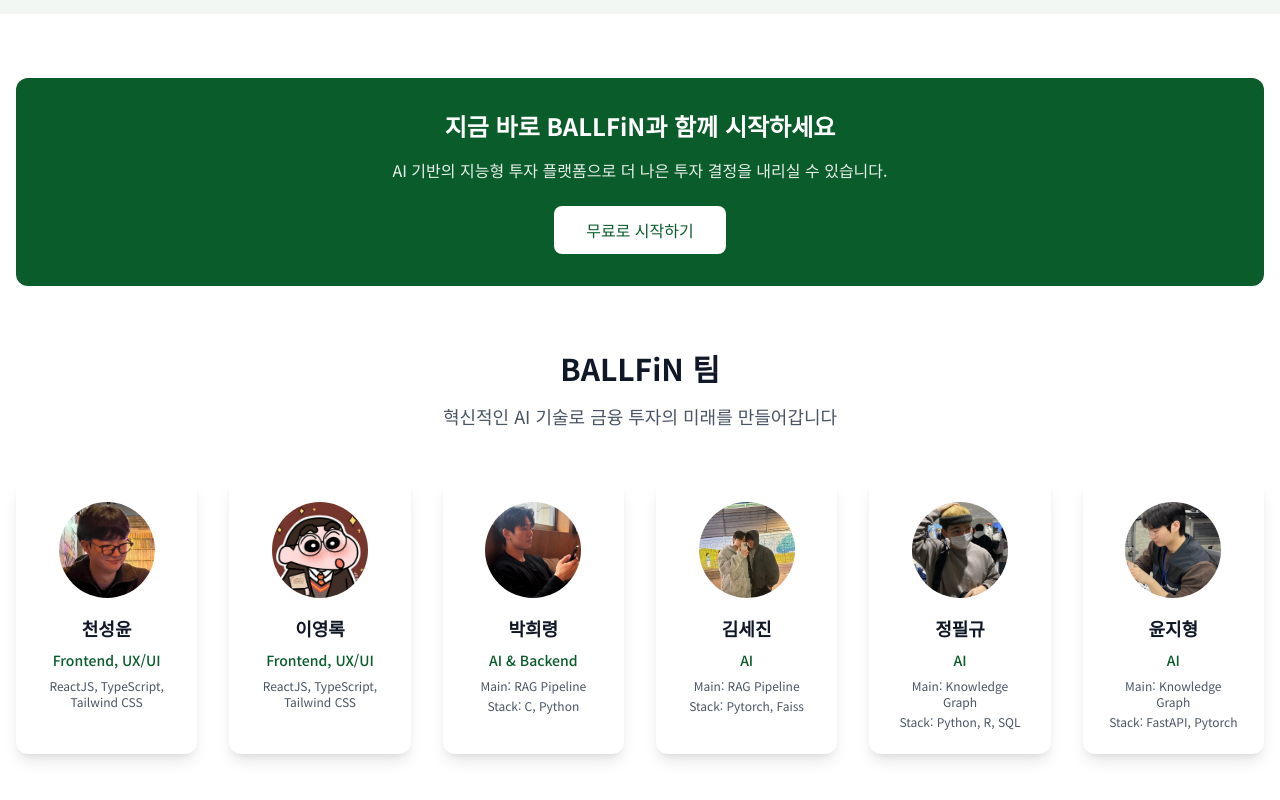
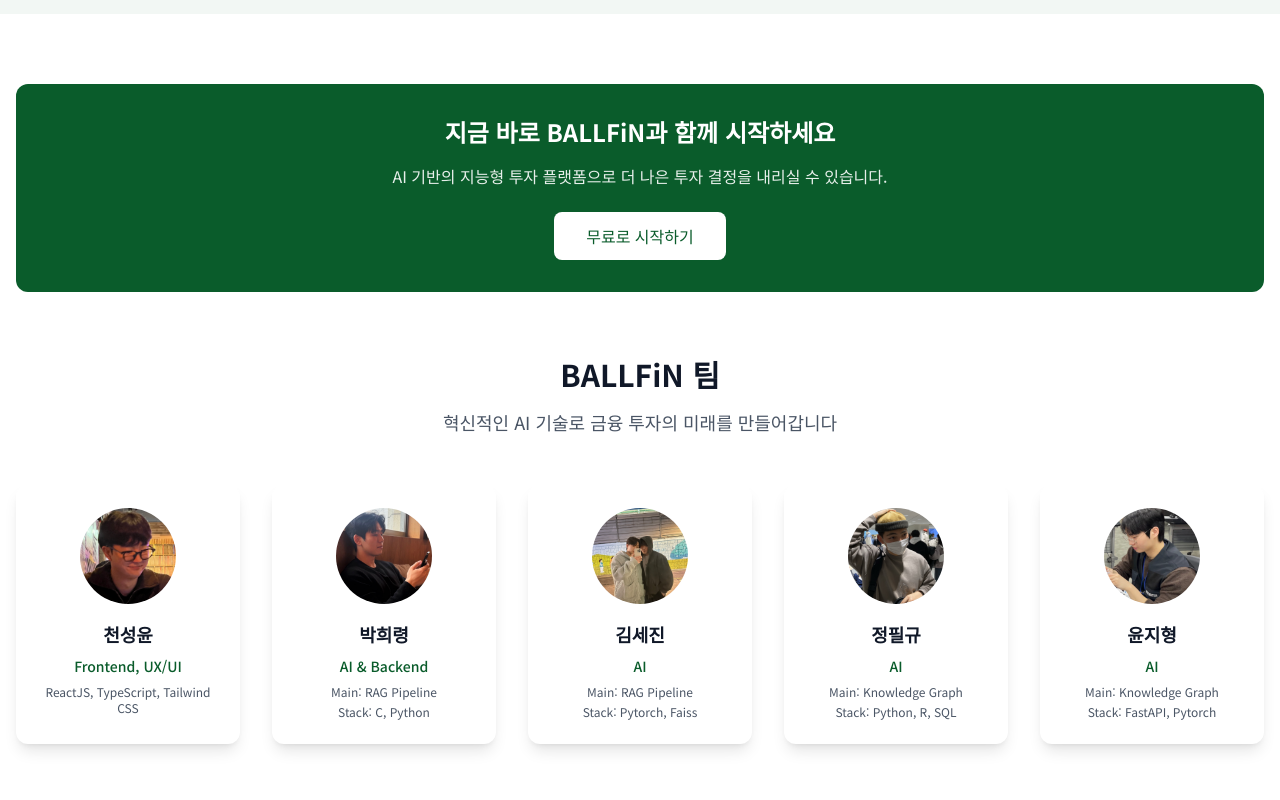
Before and after one commit to BALLFiN/BALLFiN-FE, a React (Vite) app: page /intro in a window 1280 px wide. Shown: the part 1662-2462 px from the top of the page. Built offline with nearby package versions, Linux system fonts and the light colour scheme; a web font is replaced by a local one.

Commit message:
🔥: 소개 변경 삭제

```diff
--- a/src/pages/introPage.tsx
+++ b/src/pages/introPage.tsx
@@ -7,7 +7,6 @@ import park from "../assets/member/park.png";
 import kim from "../assets/member/kim.png";
 import jeong from "../assets/member/jeong.png";
 import yoon from "../assets/member/yoon.png";
-import lee from "../assets/member/lee.jpeg";
 import { BarChart2 } from "lucide-react"; // 실시간 시장 지표 및 주가 모니터링
 import { TrendingUp } from "lucide-react"; // 실시간 뉴스 기반 AI 주식 매매 서비스
 import { Newspaper } from "lucide-react"; // AI 기반 금융 뉴스 분석 서비스
@@ -205,7 +204,7 @@ export default function Intro() {
             whileInView={{ opacity: 1, y: 0 }}
             viewport={{ once: true }}
             transition={{ duration: 0.8 }}
-            className="grid grid-cols-2 md:grid-cols-3 lg:grid-cols-6 gap-8 max-w-7xl mx-auto"
+            className="grid grid-cols-2 md:grid-cols-3 lg:grid-cols-5 gap-8 max-w-7xl mx-auto"
           >
             {/* 천성윤 */}
             <motion.div
@@ -222,30 +221,6 @@ export default function Intro() {
               />
               <h4 className="text-lg font-semibold text-gray-900 mb-2">
                 천성윤
-              </h4>
-              <p className="text-sm text-[#0A5C2B] font-medium mb-2">
-                Frontend, UX/UI
-              </p>
-              <p className="text-xs text-gray-600">
-                ReactJS, TypeScript, Tailwind CSS
-              </p>
-            </motion.div>
-
-            {/* 이영록 */}
-            <motion.div
-              initial={{ opacity: 0, y: 20 }}
-              whileInView={{ opacity: 1, y: 0 }}
-              viewport={{ once: true }}
-              transition={{ duration: 0.8, delay: 0.15 }}
-              className="bg-white rounded-xl p-6 shadow-lg hover:shadow-xl transition-shadow text-center"
-            >
-              <img
-                src={lee}
-                alt="이영록"
-                className="w-24 h-24 rounded-full mx-auto mb-4 object-cover"
-              />
-              <h4 className="text-lg font-semibold text-gray-900 mb-2">
-                이영록
               </h4>
               <p className="text-sm text-[#0A5C2B] font-medium mb-2">
                 Frontend, UX/UI
```
